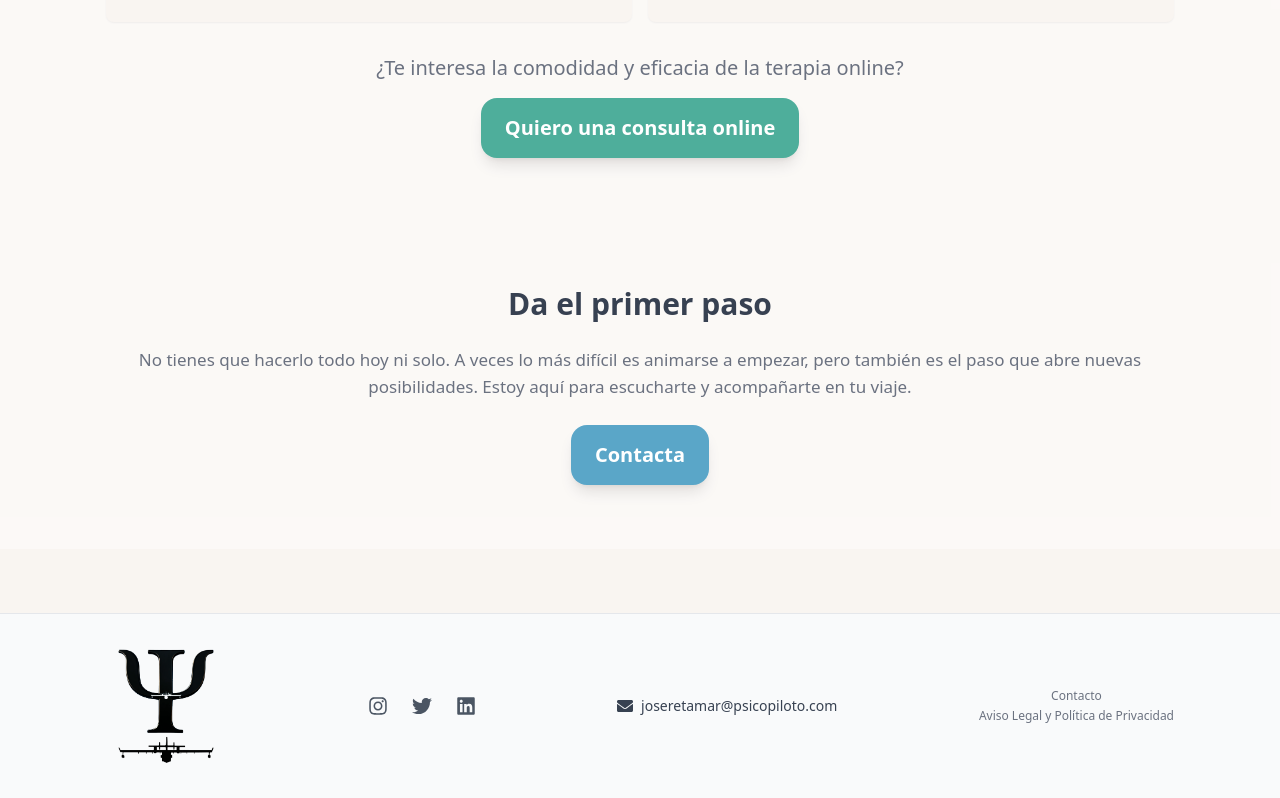
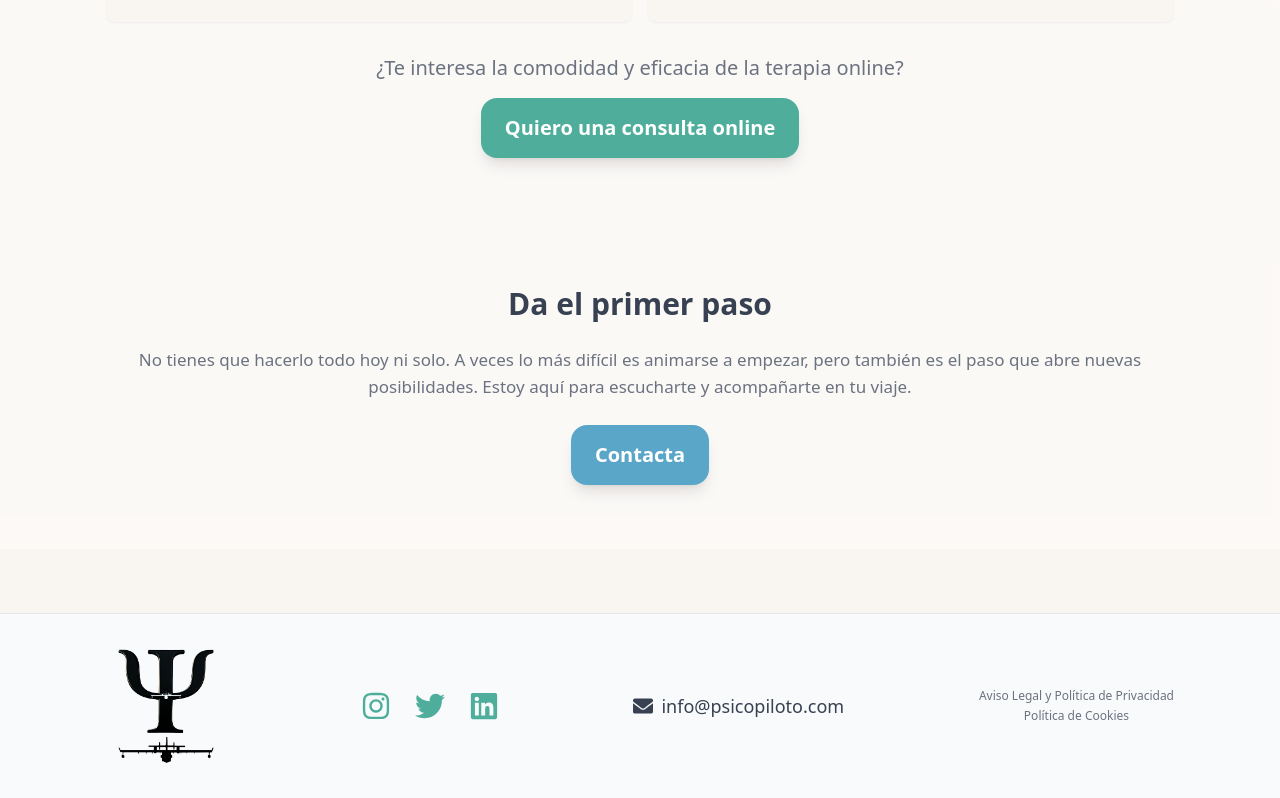
Before and after one commit to psicopiloto/psicopilotopage1, a Next.js app: page / in a window 1280 px wide. Shown: the part 3040-3838 px from the top of the page. Built offline with nearby package versions, Linux system fonts and the light colour scheme.

Commit message:
Update Footer.jsx

```diff
--- a/components/Footer.jsx
+++ b/components/Footer.jsx
@@ -4,19 +4,19 @@ import { FaInstagram, FaTwitter, FaLinkedin, FaEnvelope } from "react-icons/fa";
 export default function Footer() {
   return (
     <footer className="mt-16 py-8 bg-gray-50 border-t">
-      <div className="container flex flex-col md:flex-row items-center justify-between gap-6 text-sm text-gray-600">
+      <div className="container flex flex-col md:flex-row items-center justify-between gap-6 text-base md:text-lg text-gray-700">
         {/* Logo */}
         <div className="flex items-center gap-2">
           <Image src="/logo.webp" alt="Psicopiloto" width={120} height={40} />
         </div>
 
         {/* Redes sociales */}
-        <div className="flex gap-6 text-xl" aria-label="Redes sociales">
+        <div className="flex gap-6 text-2xl md:text-3xl text-psicopiloto-green-500" aria-label="Redes sociales">
           <a
             href="https://instagram.com/psicopi_loto"
             target="_blank"
             rel="noopener noreferrer"
-            className="hover:text-softorange-500 focus:outline-none focus:ring-2 focus:ring-softorange-500 rounded"
+            className="hover:opacity-80 focus:outline-none focus:ring-2 focus:ring-psicopiloto-green-400 rounded"
             aria-label="Instagram Psicopiloto"
           >
             <FaInstagram />
@@ -25,7 +25,7 @@ export default function Footer() {
             href="https://x.com/@jcrr78"
             target="_blank"
             rel="noopener noreferrer"
-            className="hover:text-softorange-500 focus:outline-none focus:ring-2 focus:ring-softorange-500 rounded"
+            className="hover:opacity-80 focus:outline-none focus:ring-2 focus:ring-psicopiloto-green-400 rounded"
             aria-label="Twitter Psicopiloto"
           >
             <FaTwitter />
@@ -34,7 +34,7 @@ export default function Footer() {
             href="https://linkedin.com/in/jose-carlos-rodríguez-retamar"
             target="_blank"
             rel="noopener noreferrer"
-            className="hover:text-softorange-500 focus:outline-none focus:ring-2 focus:ring-softorange-500 rounded"
+            className="hover:opacity-80 focus:outline-none focus:ring-2 focus:ring-psicopiloto-green-400 rounded"
             aria-label="LinkedIn Psicopiloto"
           >
             <FaLinkedin />
@@ -42,29 +42,29 @@ export default function Footer() {
         </div>
 
         {/* Email de contacto */}
-        <div className="flex items-center gap-2 text-gray-700">
-          <FaEnvelope className="text-base" />
+        <div className="flex items-center gap-2 text-gray-700 text-base md:text-lg">
+          <FaEnvelope className="text-lg md:text-xl" />
           <a
-            href="mailto:joseretamar@psicopiloto.com"
+            href="mailto:info@psicopiloto.com"
             className="hover:underline focus:outline-none focus:ring-1 focus:ring-gray-400 rounded"
           >
-            joseretamar@psicopiloto.com
+            info@psicopiloto.com
           </a>
         </div>
 
         {/* Enlaces legales */}
-        <div className="flex flex-col items-center text-xs text-gray-500 mt-4 md:mt-0">
+        <div className="flex flex-col items-center text-xs text-gray-500 mt-4 md:mt-0 gap-1">
           <a
-            href="/contacto"
+            href="/aviso-legal"
             className="hover:underline focus:outline-none focus:ring-1 focus:ring-gray-400 rounded"
           >
-            Contacto
+            Aviso Legal y Política de Privacidad
           </a>
           <a
-            href="/aviso-legal"
-            className="hover:underline focus:outline-none focus:ring-1 focus:ring-gray-400 rounded mt-1"
+            href="/politica-cookies"
+            className="hover:underline focus:outline-none focus:ring-1 focus:ring-gray-400 rounded"
           >
-            Aviso Legal y Política de Privacidad
+            Política de Cookies
           </a>
         </div>
       </div>
```
